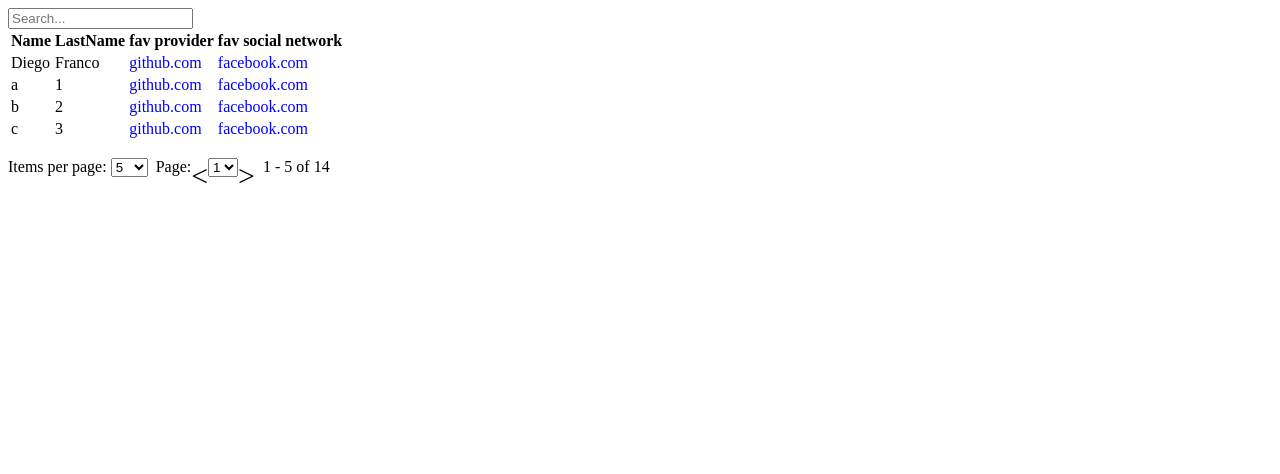
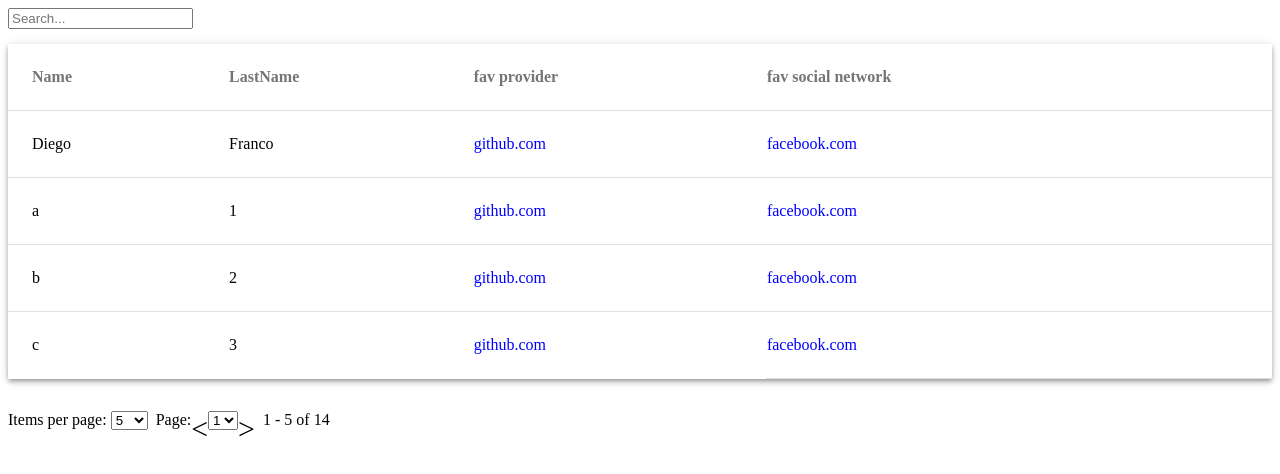
Before and after one commit to HealthTree/svelte-data-table, a Svelte app: page / in a window 1280 px wide. Shown: the top 474 px of the page. Built offline with nearby package versions, Linux system fonts and the light colour scheme; the HTML template or start-up script is replaced by a standard one.

Commit message:
Add table styles

```diff
--- a/src/components/DataTable.svelte
+++ b/src/components/DataTable.svelte
@@ -133,19 +133,59 @@
 </script>
 
 <style>
+    .dt-container-layout{
+        width: 100%;
+    }
+    .dt-table-container-style{
+        width: 100%;
+        margin: 15px 0px;
+        box-shadow: 0 4px 5px 0 rgba(0, 0, 0, 0.14), 0 1px 10px 0 rgba(0, 0, 0, 0.12), 0 2px 4px -1px rgba(0, 0, 0, 0.3);
+    }
+    .dt-table-wrapper-style{
+        width: 100%;
+        text-align: left;
+        border-collapse: collapse;
+    }
+    .dt-table-header-th-style{
+        color: #757575;
+        padding-top: 24px;
+        padding-bottom: 24px;
+    }
+    .dt-table-header-th-style:first-child{
+        padding-left: 24px;
+    }
+    .dt-table-header-th-style:last-child{
+        padding-right: 24px;
+    }
+
+    .dt-table-body-td-style{
+        border-top: 1px solid #E0E0E0;
+        padding-top: 24px;
+        padding-bottom: 24px;
+    }
+    .dt-table-body-td-style:first-child{
+        padding-left: 24px;
+    }
+    .dt-table-body-td-style:last-child{
+        border-bottom: 1px solid #E0E0E0;
+        padding-right: 24px;
+    }
+
+
 
 </style>
 
+<div class="dt-container-layout">
     {#if searchable}
         <Search  on:search={search}/>
     {/if}
-<div class="dt-container-layout dt-container-style">
-    <table  ref="table"
-            class="table table-striped table-hover">
+    <div class="dt-table-container-style">
+        <table class="dt-table-wrapper-style">
             <thead>
                 <tr>
                     {#each columns as column, x}
-                    <th on:click="{() => onHeaderClick(x, column)}">
+                        <th class="dt-table-header-th-style"
+                                on:click="{() => onHeaderClick(x, column)}">
                             {column.label}
                             {#if _.get(column, '_dTProperties.currentSort') === 'asc'}
                             &ShortUpArrow;
@@ -163,7 +203,7 @@
                 {#each processedRows.paginated as row, y}
                     <tr>
                         {#each columns as column, x}
-                        <td>
+                            <td class="dt-table-body-td-style">
                                 {#if column.component}
                                     <svelte:component this={column.component} {row} {column}/>
                                 {:else}
@@ -182,3 +222,5 @@
                 {itemsPerPages}
                 totalItems={processedRows.filtered.length}/>
     {/if}
+
+</div>
```
Lines whose indentation alone changed are shown as unchanged.
